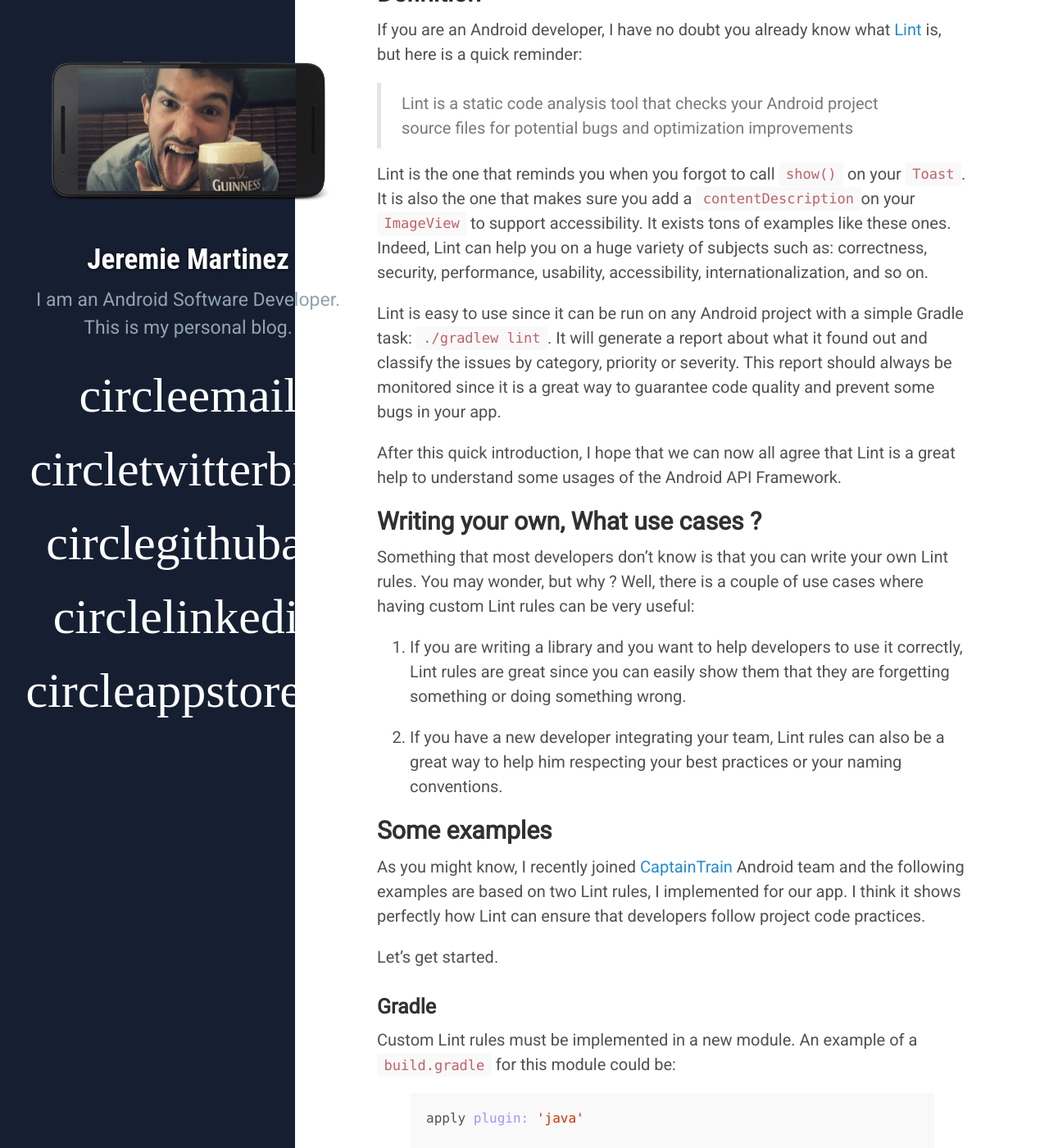
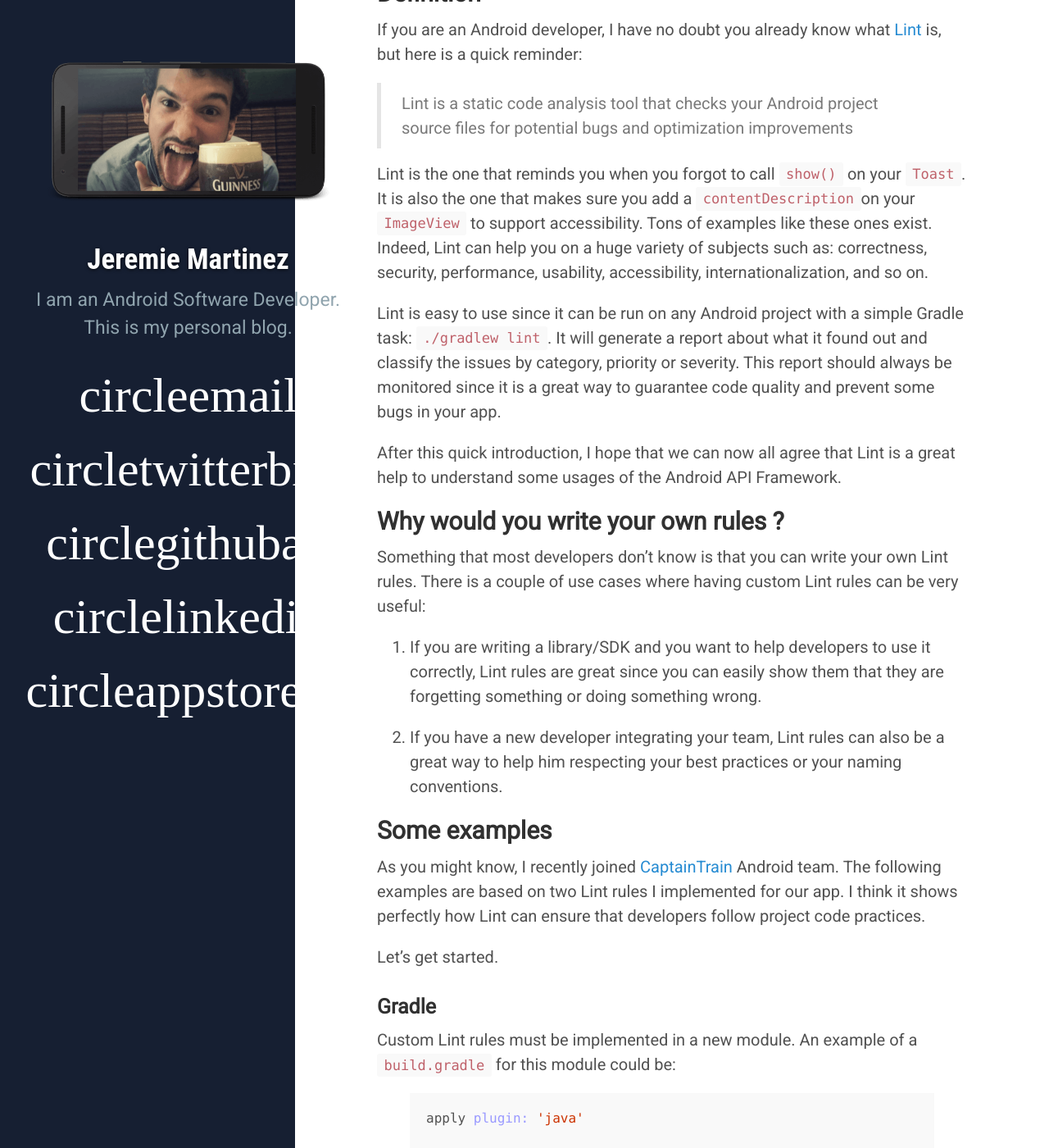
Before and after one commit to jeremiemartinez/jeremiemartinez.github.com, a Jekyll site: the page built from _posts/2015-12-15-custom-lint-rules.md, in a window 1280 px wide and 1400 px high, scrolled down 377 px. Shown: the whole window at 82% size. Built offline with Jekyll 4.4.1, drawn with Linux system fonts in a browser that asks for light colours; some web fonts are replaced; Markdown is read by kramdown in place of the engine named in the settings; comment, search, counter and statistics services are not loaded; some of the changed text lies outside the part shown.

Commit message:
Update with review.

```diff
--- a/_posts/2015-12-15-custom-lint-rules.md
+++ b/_posts/2015-12-15-custom-lint-rules.md
@@ -15,7 +15,7 @@
 
 > Lint is a static code analysis tool that checks your Android project source files for potential bugs and optimization improvements
 
-Lint is the one that reminds you when you forgot to call `show()` on your `Toast`. It is also the one that makes sure you add a `contentDescription`on your `ImageView` to support accessibility. It exists tons of examples like these ones. Indeed, Lint can help you on a huge variety of subjects such as: correctness, security, performance, usability, accessibility, internationalization, and so on.
+Lint is the one that reminds you when you forgot to call `show()` on your `Toast`. It is also the one that makes sure you add a `contentDescription`on your `ImageView` to support accessibility. Tons of examples like these ones exist. Indeed, Lint can help you on a huge variety of subjects such as: correctness, security, performance, usability, accessibility, internationalization, and so on.
 
 Lint is easy to use since it can be run on any Android project with a simple Gradle task: `./gradlew lint`.
 It will generate a report about what it found out and classify the issues by category, priority or severity. This report should always be monitored since it is a great way to guarantee code quality and prevent some bugs in your app.
@@ -23,18 +23,17 @@
 After this quick introduction, I hope that we can now all agree that Lint is a great help to understand some usages of the Android API Framework.
 
 
-## Writing your own, What use cases ?
+## Why would you write your own rules ?
 
-Something that most developers don't know is that you can write your own Lint rules. You may wonder, but why ?
-Well, there is a couple of use cases where having custom Lint rules can be very useful:
+Something that most developers don't know is that you can write your own Lint rules. There is a couple of use cases where having custom Lint rules can be very useful:
 
-1. If you are writing a library and you want to help developers to use it correctly, Lint rules are great since you can easily show them that they are forgetting something or doing something wrong.
+1. If you are writing a library/SDK and you want to help developers to use it correctly, Lint rules are great since you can easily show them that they are forgetting something or doing something wrong.
 
 2. If you have a new developer integrating your team, Lint rules can also be a great way to help him respecting your best practices or your naming conventions.
 
 ## Some examples
 
-As you might know, I recently joined [CaptainTrain](https://play.google.com/store/apps/details?id=com.capitainetrain.android) Android team and the following examples are based on two Lint rules, I implemented for our app. I think it shows perfectly how Lint can ensure that developers follow project code practices.
+As you might know, I recently joined [CaptainTrain](https://play.google.com/store/apps/details?id=com.capitainetrain.android) Android team. The following examples are based on two Lint rules I implemented for our app. I think it shows perfectly how Lint can ensure that developers follow project code practices.
 
 Let's get started.
 
@@ -219,7 +222,7 @@
 
 The result in your Lint report for this second rule will look like this :
 
-<center>![App screenshot]({{ site.baseurl }}public/images/attr_rules_result.png)</center>
+<center>![App screenshot]({{ site.baseurl }}public/images/log_rules_result.png)</center>
 
 
 ### Registry
```
Also changed, not shown: other parts of _posts/2015-12-15-custom-lint-rules.md (+12 -8 lines).
